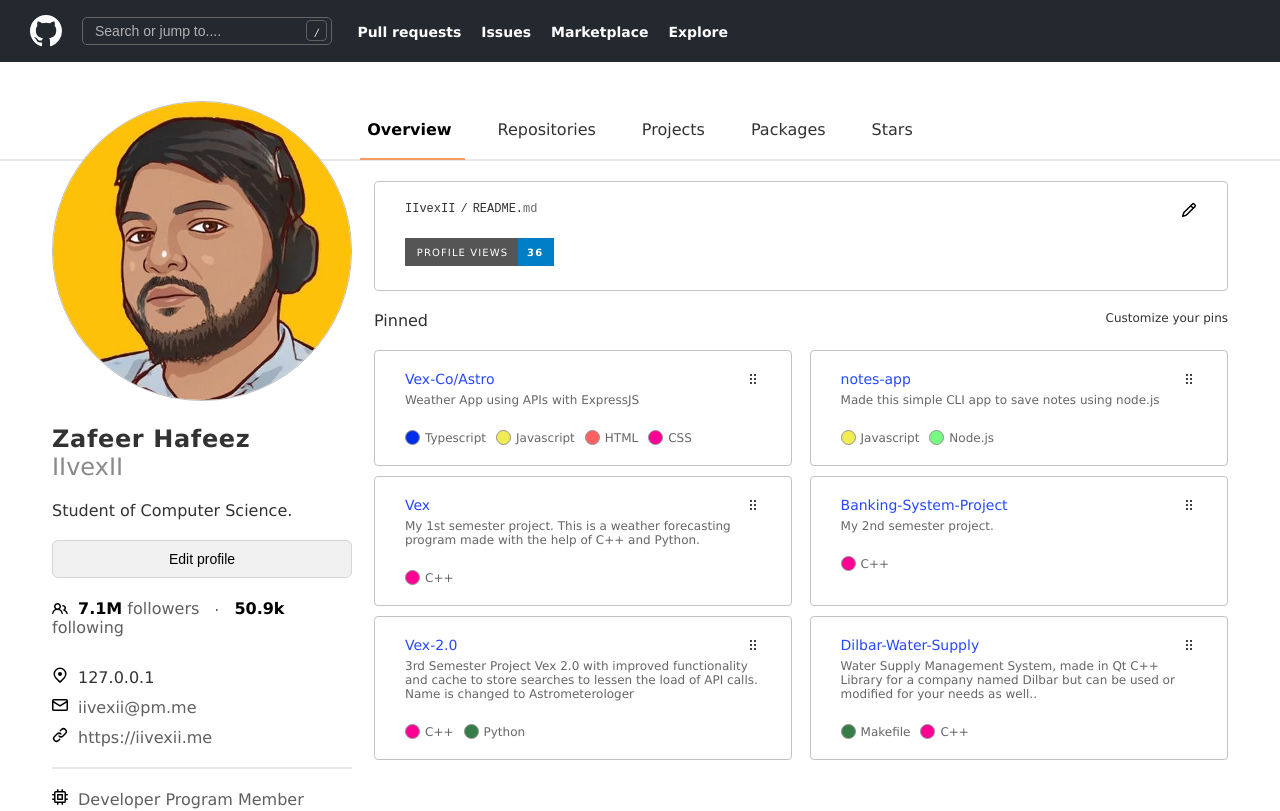
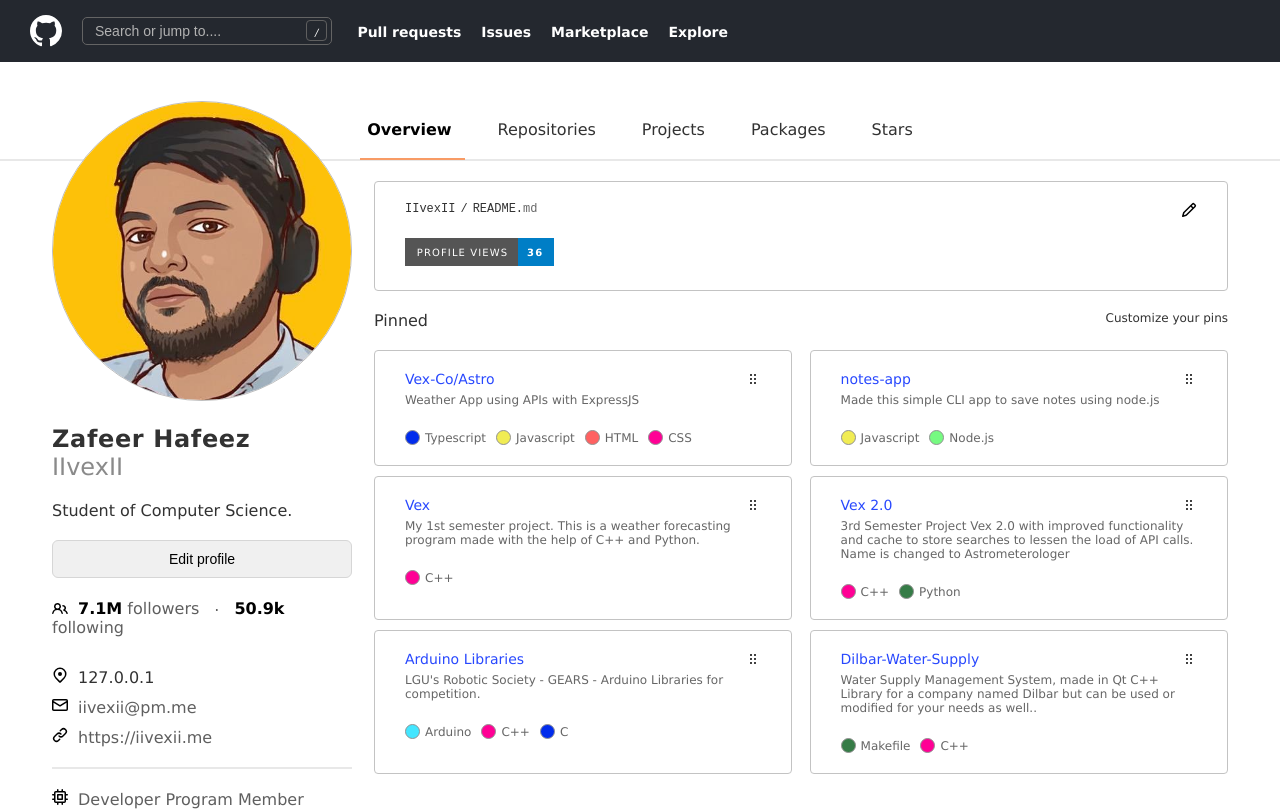
Before and after one commit to IIvexII/github-profile-clone, a React (Create React App) app: page / in a window 1280 px wide. Shown: the top 811 px of the page. Built offline with nearby package versions, Linux system fonts and the light colour scheme.

Commit message:
Changed one pinned repo

```diff
--- a/src/component/Overview/cardData.jsx
+++ b/src/component/Overview/cardData.jsx
@@ -92,25 +92,7 @@ export const pinnedCards = [
       {
         type: 'link',
         url: '/',
-        content: 'Banking-System-Project',
-      },
-    ],
-    description: 'My 2nd semester project.',
-    languages: [
-      {
-        name: 'C++',
-        circleColor: 'pink',
-      },
-    ],
-  },
-  // Repo 5
-  {
-    dragable: true,
-    breadcrumbs: [
-      {
-        type: 'link',
-        url: '/',
-        content: 'Vex-2.0',
+        content: 'Vex 2.0',
       },
     ],
     description:
@@ -123,6 +105,33 @@ export const pinnedCards = [
       {
         name: 'Python',
         circleColor: 'green',
+      },
+    ],
+  },
+  // Repo 5
+  {
+    dragable: true,
+    breadcrumbs: [
+      {
+        type: 'link',
+        url: '/',
+        content: 'Arduino Libraries',
+      },
+    ],
+    description:
+      "LGU's Robotic Society - GEARS - Arduino Libraries for competition.",
+    languages: [
+      {
+        name: 'Arduino',
+        circleColor: 'cyan',
+      },
+      {
+        name: 'C++',
+        circleColor: 'pink',
+      },
+      {
+        name: 'C',
+        circleColor: 'blue',
       },
     ],
   },
--- a/src/component/Overview/style.css
+++ b/src/component/Overview/style.css
@@ -53,6 +53,10 @@
   .card .before-circle.circle-blue::before {
     background-color: #012cec;
   }
+  /* Cyan circle */
+  .card .before-circle.circle-cyan::before {
+    background-color: #43e6ff;
+  }
   /* Red circle */
   .card .before-circle.circle-red::before {
     background-color: #ff3a3acc;
```
